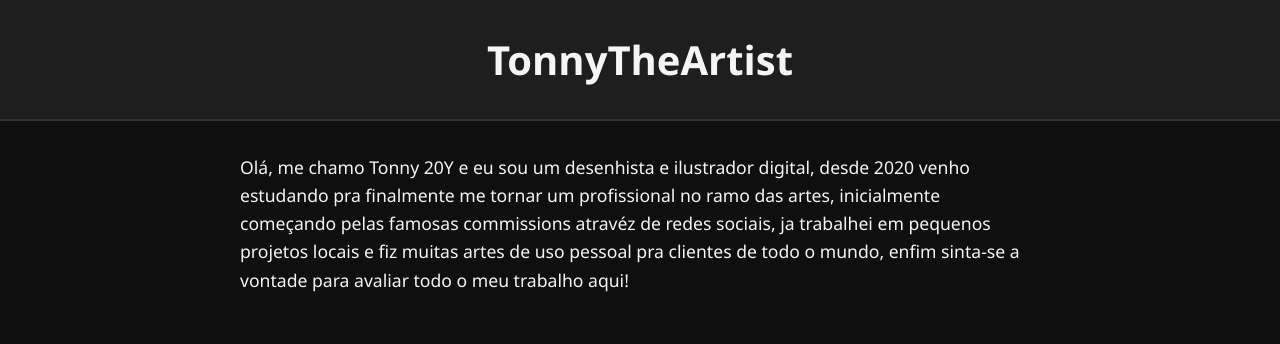
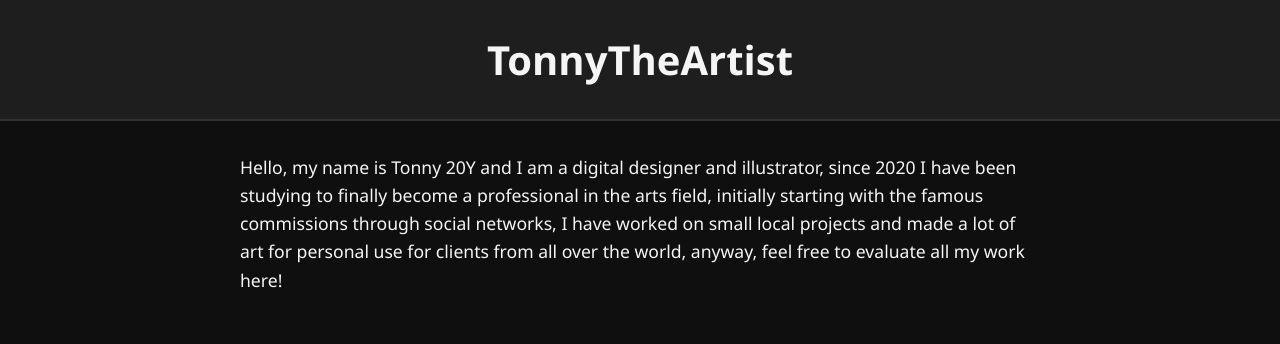
Before and after one commit to TonnyTheArtist/PortfolioStite, a plain HTML site: page index.html in a window 1280 px wide. Shown: the top 344 px of the page. Drawn offline with Linux system fonts and the light colour scheme.

Commit message:
Update index.html

```diff
--- a/index.html
+++ b/index.html
@@ -59,7 +59,7 @@
   </header>
 
   <section class="bio">
-    <p>Olá, me chamo Tonny 20Y e eu sou um desenhista e ilustrador digital, desde 2020 venho estudando pra finalmente me tornar um profissional no ramo das artes, inicialmente começando pelas famosas commissions atravéz de redes sociais, ja trabalhei em pequenos projetos locais e fiz muitas artes de uso pessoal pra clientes de todo o mundo, enfim sinta-se a vontade para avaliar todo o meu trabalho aqui!</p>
+    <p>Hello, my name is Tonny 20Y and I am a digital designer and illustrator, since 2020 I have been studying to finally become a professional in the arts field, initially starting with the famous commissions through social networks, I have worked on small local projects and made a lot of art for personal use for clients from all over the world, anyway, feel free to evaluate all my work here!</p>
   </section>
 
   <section class="gallery">
```
